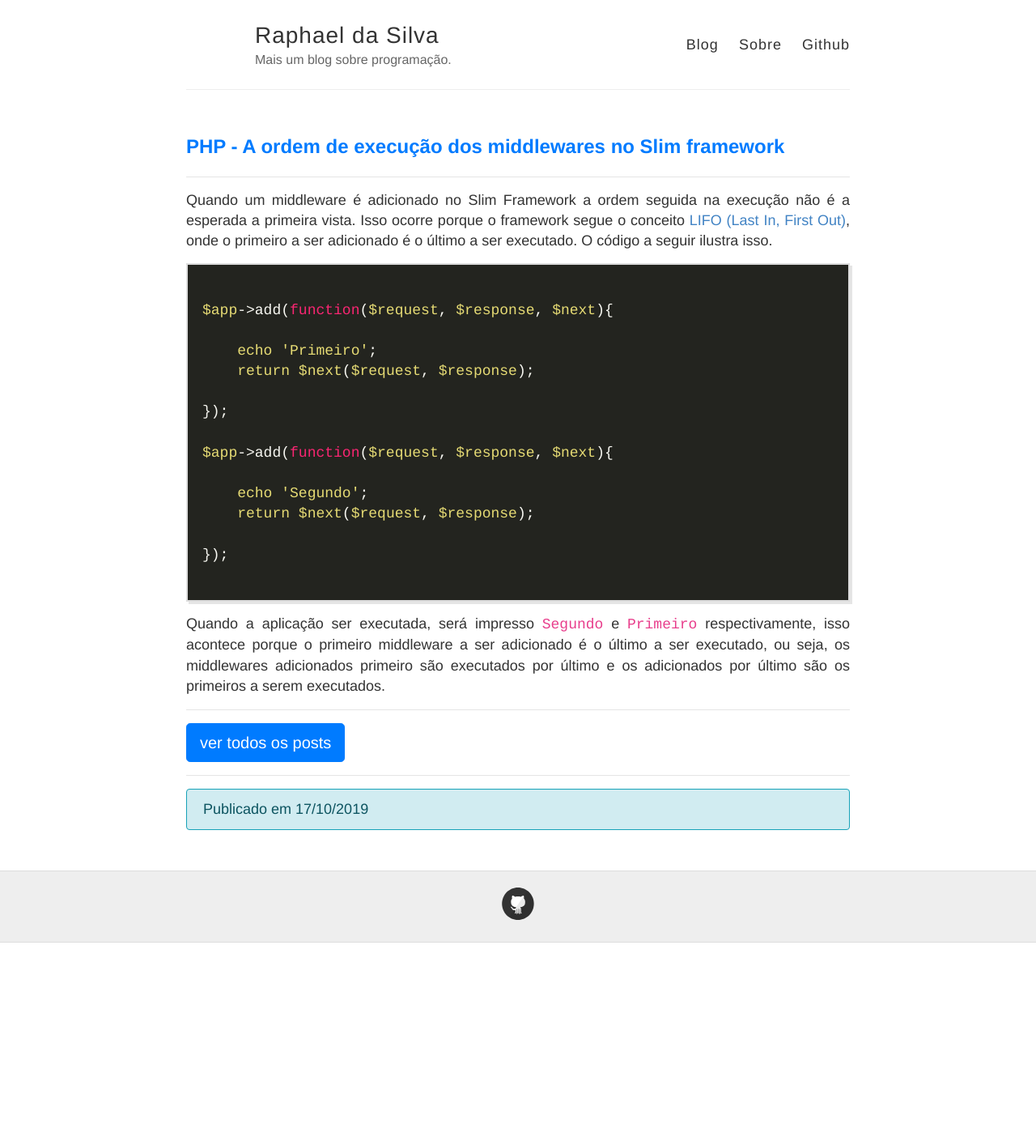
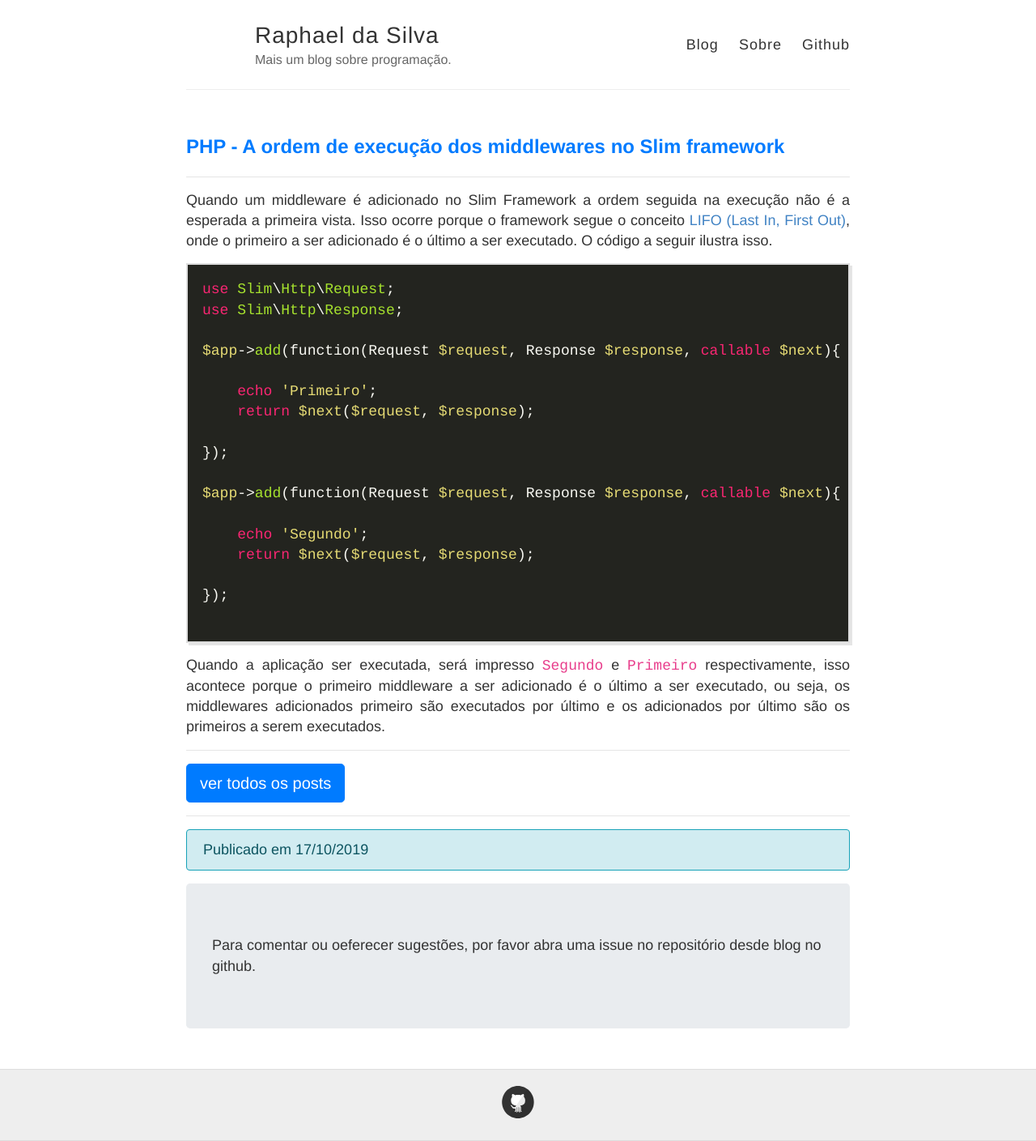
Before and after one commit to raphael-da-silva/raphael-da-silva.github.io, a Jekyll site: the page built from _posts/2019-10-17-slim-middlewares-ordem.md, in a window 1280 px wide. Shown: the whole page at 81% size. Built offline with Jekyll 4.4.1, drawn with Linux system fonts in a browser that asks for light colours; nearby versions of some CDN libraries; before the commit the page ends 1164 px from its top, so only the background shows below that.

Commit message:
Atualizações

````diff
--- a/_layouts/default.html
+++ b/_layouts/default.html
@@ -6,13 +6,14 @@
     {% include meta.html %}
 
     <!--[if lt IE 9]>
-      <script src="http://html5shiv.googlecode.com/svn/trunk/html5.js"></script>
+        <script src="https://cdnjs.cloudflare.com/ajax/libs/html5shiv/3.7.3/html5shiv.min.js"></script>
+        <script src="https://cdnjs.cloudflare.com/ajax/libs/respond.js/1.4.2/respond.min.js"></script>
     <![endif]-->
 
     <link rel="stylesheet" href="https://stackpath.bootstrapcdn.com/bootstrap/4.3.1/css/bootstrap.min.css" integrity="sha384-ggOyR0iXCbMQv3Xipma34MD+dH/1fQ784/j6cY/iJTQUOhcWr7x9JvoRxT2MZw1T" crossorigin="anonymous">
-    <link rel="stylesheet" type="text/css" href="{{ site.baseurl }}/style.css" />
+    <link rel="stylesheet" href="{{ site.baseurl }}/style.css" />
+    <link rel="stylesheet" href="https://cdnjs.cloudflare.com/ajax/libs/highlight.js/9.15.10/styles/monokai-sublime.min.css">
     <link rel="alternate" type="application/rss+xml" title="{{ site.name }} - {{ site.description }}" href="{{ site.baseurl }}/feed.xml" />
-    <link rel="stylesheet" href="https://cdnjs.cloudflare.com/ajax/libs/highlight.js/9.15.10/styles/monokai-sublime.min.css">
 
     <style>
       .highlight{
--- a/_layouts/post.html
+++ b/_layouts/post.html
@@ -25,5 +25,10 @@
     Publicado em {{ page.date | date: "%e/%m/%Y" }} <!-- às {{ page.date | date: "%H:%M" }} -->
   </div>
 
+  <div class="jumbotron">
+     Para comentar ou oeferecer sugestões, por favor abra uma issue no repositório
+     desde blog no github.
+  </div>
+
   {% include disqus.html %}
 </article>
--- a/_posts/2019-10-17-slim-middlewares-ordem.md
+++ b/_posts/2019-10-17-slim-middlewares-ordem.md
@@ -6,15 +6,17 @@
 Quando um middleware é adicionado no Slim Framework a ordem seguida na execução não é a esperada a primeira vista. Isso ocorre porque o framework segue o conceito [LIFO (Last In, First Out)](https://pt.wikipedia.org/wiki/LIFO), onde o primeiro a ser adicionado é o último a ser executado. O código a seguir ilustra isso.
 
 ```php
+use Slim\Http\Request;
+use Slim\Http\Response;
 
-$app->add(function($request, $response, $next){
+$app->add(function(Request $request, Response $response, callable $next){
 
     echo 'Primeiro';
     return $next($request, $response);
 
 });
 
-$app->add(function($request, $response, $next){
+$app->add(function(Request $request, Response $response, callable $next){
 
     echo 'Segundo';
     return $next($request, $response);
````
